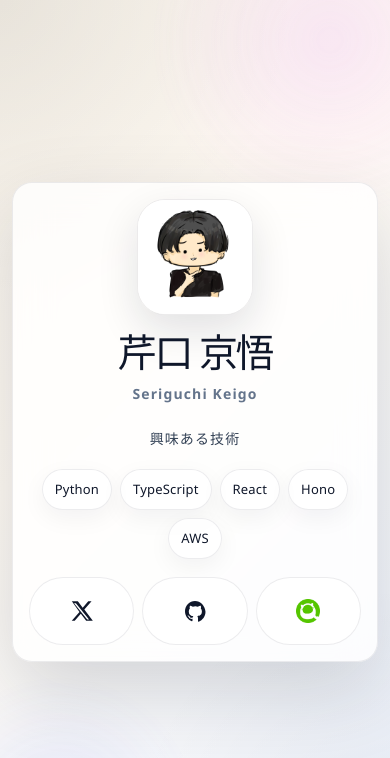
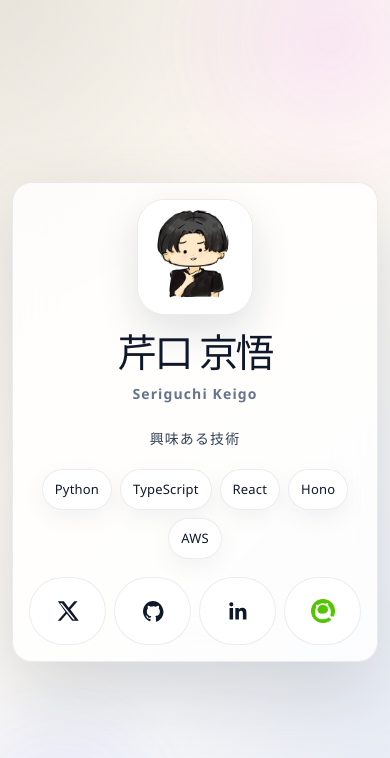
Before and after one commit to Seripro/profile, a React (Vite) app: page / in a window 390 px wide. Shown: the top 758 px of the page. Built offline with nearby package versions, Linux system fonts and the light colour scheme.

Commit message:
Add LinkedIn profile link

```diff
--- a/src/App.css
+++ b/src/App.css
@@ -120,7 +120,7 @@
 
 .links {
   display: grid;
-  grid-template-columns: repeat(3, minmax(0, 1fr));
+  grid-template-columns: repeat(4, minmax(0, 1fr));
   gap: 14px;
   margin-top: 28px;
 }
@@ -210,7 +210,7 @@
   }
 
   .links {
-    grid-template-columns: repeat(3, minmax(0, 1fr));
+    grid-template-columns: repeat(4, minmax(0, 1fr));
     gap: 10px;
     margin-top: 20px;
   }
--- a/src/App.tsx
+++ b/src/App.tsx
@@ -14,6 +14,11 @@ function App() {
       label: "GitHub",
       href: "https://github.com/Seripro/",
       icon: <GitHubIcon />,
+    },
+    {
+      label: "LinkedIn",
+      href: "https://www.linkedin.com/in/%E4%BA%AC%E6%82%9F-%E8%8A%B9%E5%8F%A3-4a54a13a4/",
+      icon: <LinkedInIcon />,
     },
     {
       label: "Qiita",
@@ -91,3 +96,11 @@ function GitHubIcon() {
     </svg>
   );
 }
+
+function LinkedInIcon() {
+  return (
+    <svg viewBox="0 0 24 24" aria-hidden="true" focusable="false">
+      <path d="M20.45 20.45h-3.56v-5.57c0-1.33-.03-3.04-1.85-3.04-1.85 0-2.14 1.45-2.14 2.95v5.66H9.34V8.98h3.42v1.57h.05c.48-.9 1.64-1.85 3.37-1.85 3.6 0 4.27 2.37 4.27 5.46v6.29ZM5.32 7.41a2.07 2.07 0 1 1 0-4.14 2.07 2.07 0 0 1 0 4.14Zm1.78 13.04H3.54V8.98H7.1v11.47Z" />
+    </svg>
+  );
+}
```
